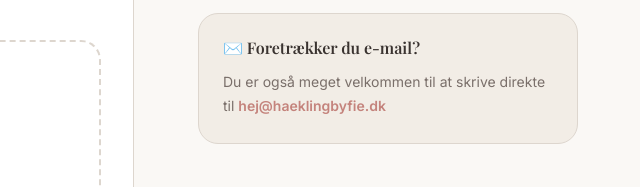
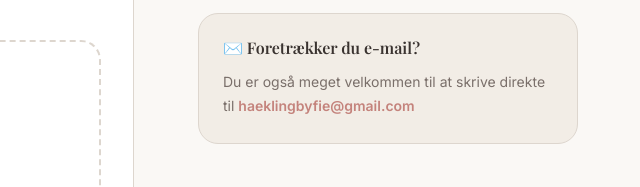
Before and after one commit to BadLegion/haeklingbyFie, a website: page specialbestilling.html in a window 1280 px wide. Shown: the part 805-992 px from the top of the page, 638-1278 px from the left. Drawn offline with nearby package versions, Linux system fonts and the light colour scheme.

Commit message:
Opdater kontakt-email til haeklingbyfie@gmail.com
Co-Authored-By: Claude Sonnet 4.6 <noreply@anthropic.com>

```diff
--- a/specialbestilling.html
+++ b/specialbestilling.html
@@ -313,7 +313,7 @@
               <h3>✉️ Foretrækker du e-mail?</h3>
               <p style="font-size: var(--text-sm); color: var(--color-text-muted); margin-top: var(--space-2);">
                 Du er også meget velkommen til at skrive direkte til
-                <a href="mailto:hej@haeklingbyfie.dk" style="color: var(--color-sage); font-weight: 600;">hej@haeklingbyfie.dk</a>
+                <a href="mailto:haeklingbyfie@gmail.com" style="color: var(--color-sage); font-weight: 600;">haeklingbyfie@gmail.com</a>
               </p>
             </div>
 
```
